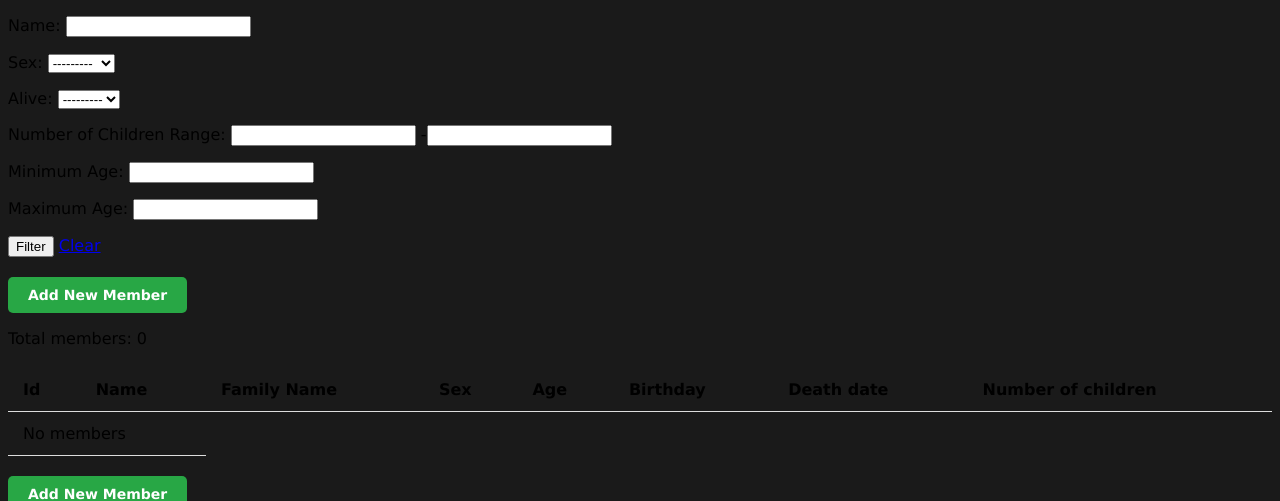
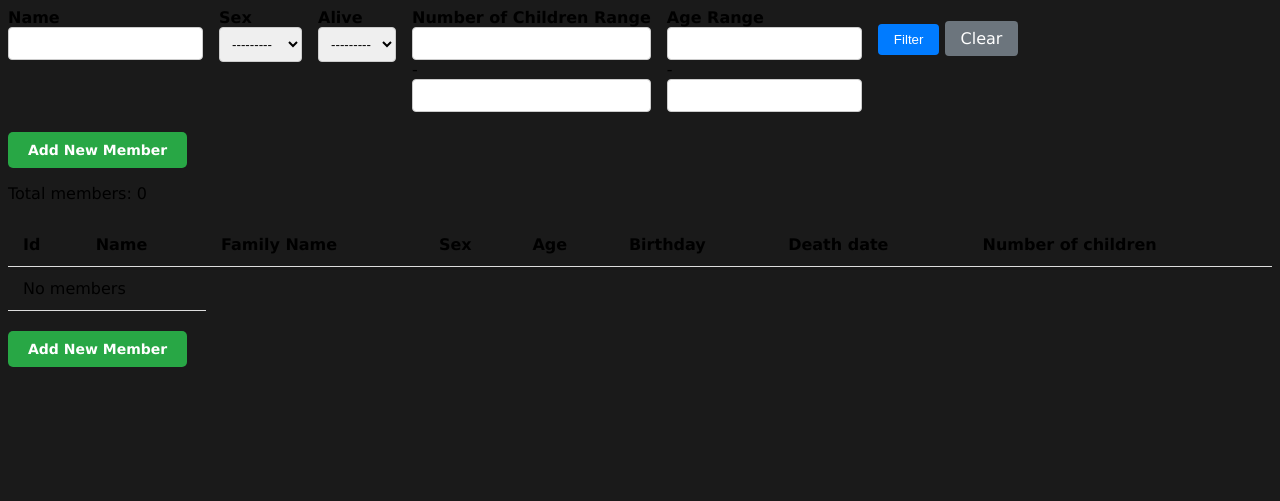
Before and after one commit to arturgorski14/FamilyTree, a Django app: page /members/ in a window 1280 px wide. Shown: the top 501 px of the page. Run offline with Django 5.2, Linux system fonts and the light colour scheme.

Commit message:
refactor: filter code and html

```diff
--- a/familly_tree/members/filters.py
+++ b/familly_tree/members/filters.py
@@ -25,6 +25,10 @@ class MemberFilter(django_filters.FilterSet):
         method="filter_children_count_range", label="Number of Children Range"
     )
 
+    age_range = django_filters.RangeFilter(
+        method="filter_age_range", label="Age Range"
+    )
+
     def filter_children_count_range(self, queryset, name, value):
         queryset = queryset.annotate(
             num_children=Count("children_father") + Count("children_mother")
@@ -38,8 +42,15 @@ class MemberFilter(django_filters.FilterSet):
 
         return queryset
 
-    age_min = django_filters.NumberFilter(method="filter_age_min", label="Minimum Age")
-    age_max = django_filters.NumberFilter(method="filter_age_max", label="Maximum Age")
+    def filter_age_range(self, queryset, name, value):
+        if value:
+            min_value, max_value = value.start, value.stop
+            if min_value is not None:
+                queryset = queryset.filter(cached_age__gte=min_value)
+            if max_value is not None:
+                queryset = queryset.filter(cached_age__lte=max_value)
+
+        return queryset
 
     class Meta:
         model = Member
--- a/familly_tree/members/templates/filter.html
+++ b/familly_tree/members/templates/filter.html
@@ -1,6 +1,66 @@
-<form method="get" action="">
-    {{ filter.form.as_p }}
+<form method="get" action="" class="filter-form">
+    <div class="filter-group">
+        <label for="name">{{ filter.form.name.label }}</label>
+        {{ filter.form.name }}
+    </div>
+    <div class="filter-group">
+        <label for="sex">{{ filter.form.sex.label }}</label>
+        {{ filter.form.sex }}
+    </div>
+    <div class="filter-group">
+        <label for="alive">{{ filter.form.alive.label }}</label>
+        {{ filter.form.alive }}
+    </div>
+    <div class="filter-group">
+        <label for="children_count_range">{{ filter.form.children_count_range.label }}</label>
+        {{ filter.form.children_count_range }}
+    </div>
+    <div class="filter-group">
+        <label for="age_range">{{ filter.form.age_range.label }}</label>
+        {{ filter.form.age_range }}
+    </div>
+    <div class="filter-actions">
+        <button type="submit" class="btn-primary">Filter</button>
+        <a href="{% url 'members:members' %}" class="btn-secondary">Clear</a>
+    </div>
+</form>
 
-    <button type="submit">Filter</button>
-    <a href="{% url 'members:members' %}">Clear</a> <!-- Clear Filters -->
-</form>
+<style>
+    .filter-form {
+        display: flex;
+        flex-wrap: wrap;
+        gap: 1rem;
+    }
+    .filter-group {
+        display: flex;
+        flex-direction: column;
+    }
+    .filter-group label {
+        font-weight: bold;
+    }
+    .filter-group input,
+    .filter-group select {
+        padding: 0.5rem;
+        border: 1px solid #ccc;
+        border-radius: 4px;
+    }
+    .filter-actions {
+        margin-top: 1rem;
+    }
+    .filter-actions button,
+    .filter-actions a {
+        padding: 0.5rem 1rem;
+        border: none;
+        border-radius: 4px;
+        text-decoration: none;
+        cursor: pointer;
+    }
+    .filter-actions .btn-primary {
+        background-color: #007bff;
+        color: white;
+    }
+    .filter-actions .btn-secondary {
+        background-color: #6c757d;
+        color: white;
+    }
+</style>
```
Also changed, not shown: familly_tree/members/tests/test_filters.py (+2 -2 lines).
